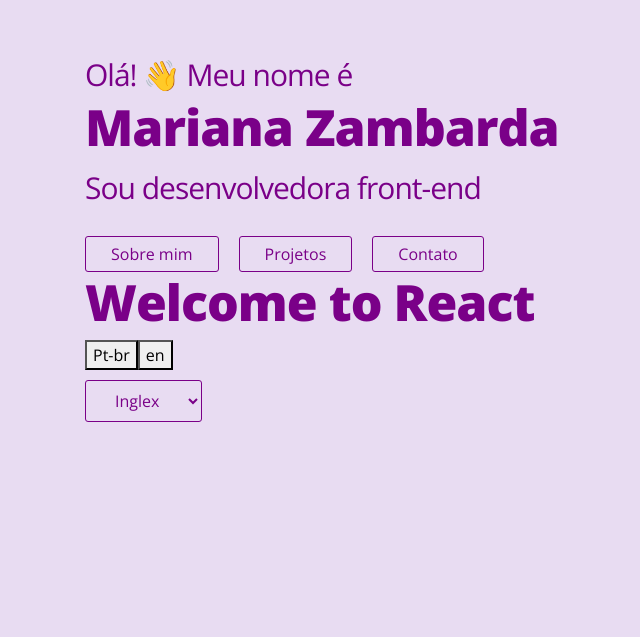
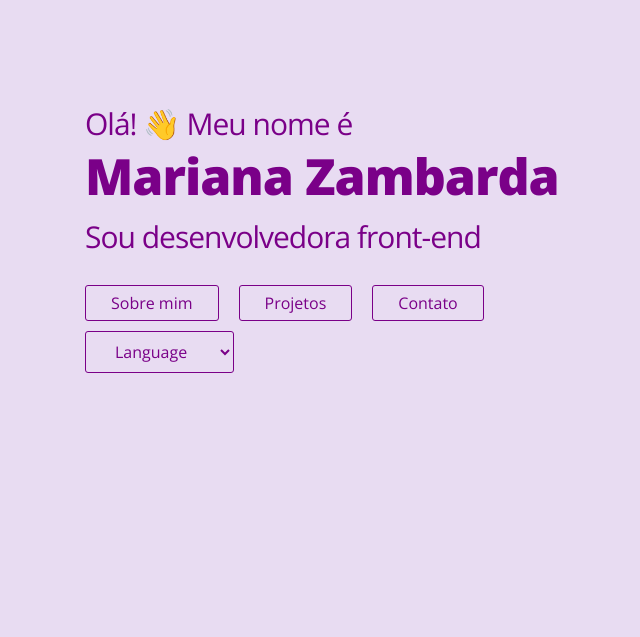
Before and after one commit to marizambarda/portfolio, a React (Create React App) app: page / in a window 1280 px wide. Shown: the part 163-800 px from the top of the page, without its empty margins (95-735 px from the left). Built offline with nearby package versions, Linux system fonts and the light colour scheme.

Commit message:
translation button

```diff
--- a/src/components/Select/Select.jsx
+++ b/src/components/Select/Select.jsx
@@ -1,8 +1,9 @@
 import React from 'react'
 
-const Select = ({ options, onChange }) => {
+const Select = ({ label, options, onChange }) => {
   return (
     <select className='select' onChange={e => onChange(e?.target?.value)}>
+      <option value=''>{label}</option>
       {options.map(option => (
         <option key={option.value} value={option.value}>
           {option.label}
--- a/src/pages/HomePage/HomePage.jsx
+++ b/src/pages/HomePage/HomePage.jsx
@@ -52,26 +52,24 @@ function HomePage () {
                     Contato
                   </Button>
                 </li>
+
                 <li>
-                  <div>
-                    <h1>{t('welcome.title', { framework: 'React' })}</h1>
-                    <button onClick={() => i18n.changeLanguage('ptBr')}>
-                      Pt-br
-                    </button>
-                    <button onClick={() => i18n.changeLanguage('en')}>
-                      en
-                    </button>
-                  </div>
+                  <Select
+                    onChange={i18n.changeLanguage}
+                    label={t('home.buttons.language')}
+                    options={[
+                      {
+                        value: 'en',
+                        label: 'English'
+                      },
+                      {
+                        value: 'ptBr',
+                        label: 'Português'
+                      }
+                    ]}
+                  />
                 </li>
               </ul>
-
-              <Select
-                onChange={i18n.changeLanguage}
-                options={[
-                  { value: 'en', label: 'Inglex' },
-                  { value: 'ptBr', label: 'Br' }
-                ]}
-              />
             </div>
           </Col>
         </Row>
--- a/src/translations/en/common.json
+++ b/src/translations/en/common.json
@@ -1,5 +1,7 @@
 {
-  "welcome": {
-      "title": "Welcome to {{framework}}"
+  "home": {
+      "buttons": {
+        "language": "Language"
+      }
   }
 }
--- a/src/translations/ptBr/common.json
+++ b/src/translations/ptBr/common.json
@@ -1,5 +1,7 @@
 {
-  "welcome": {
-      "title": "Bem-vindo a {{framework}}"
+  "home": {
+      "buttons": {
+        "language": "Idioma"
+      }
   }
 }
```
